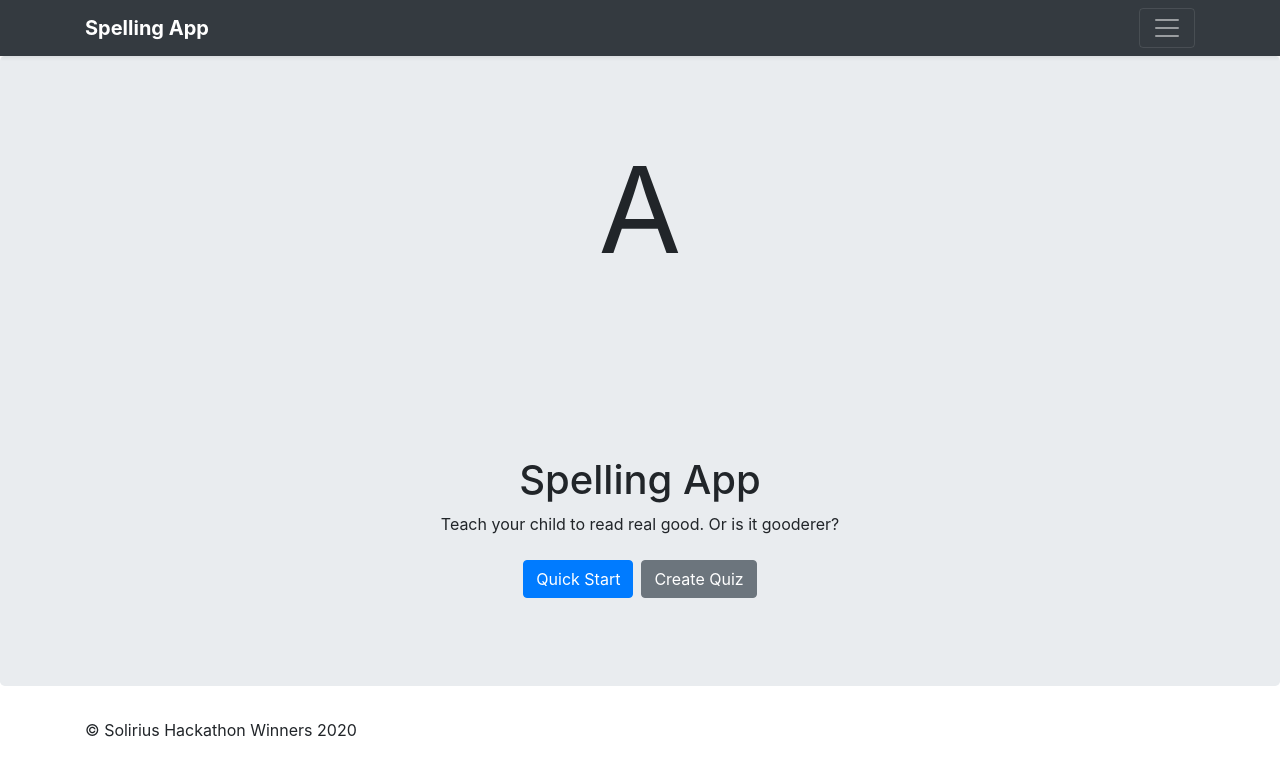
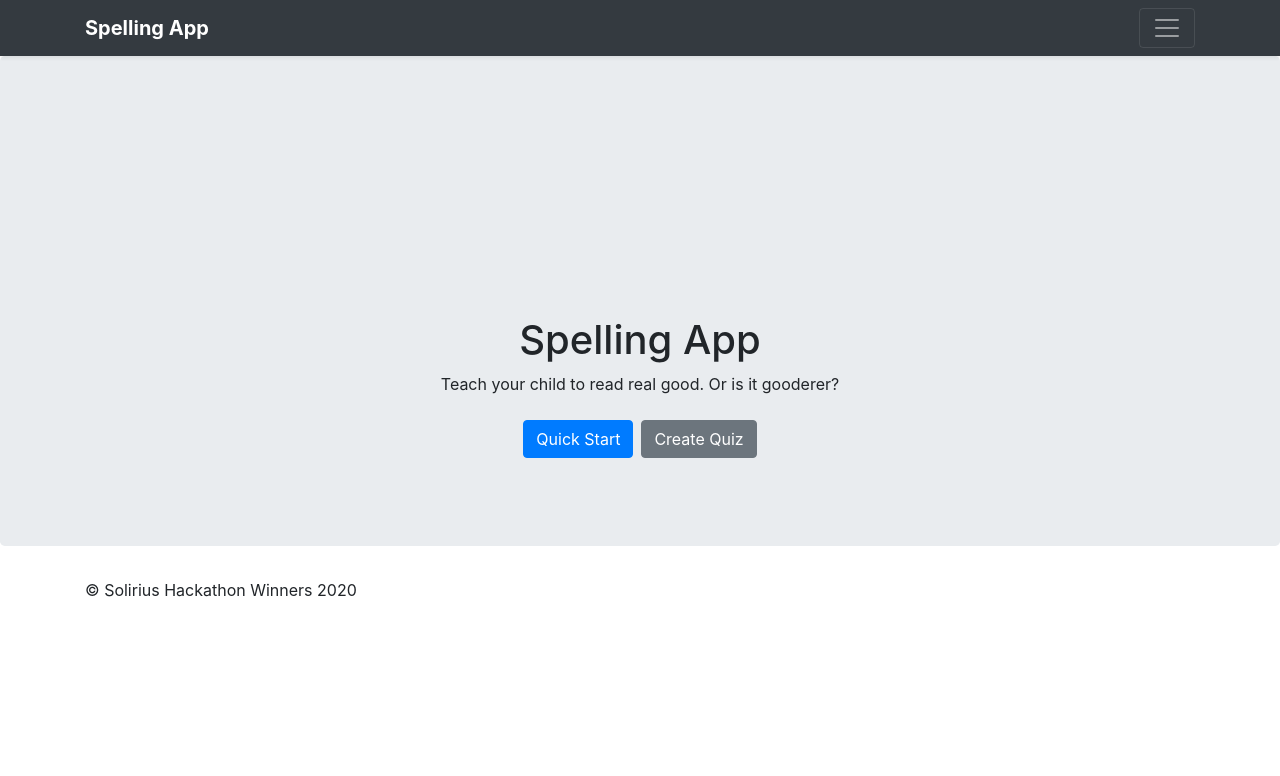
Before and after one commit to Fred83200/Solirius-Hackathon-SpellingApp, a React (Create React App) app: page / in a window 1280 px wide. Shown: the top 776 px of the page. Built offline with nearby package versions, Linux system fonts and the light colour scheme.

Commit message:
fix path, fix animation

```diff
--- a/src/App/App.tsx
+++ b/src/App/App.tsx
@@ -1,17 +1,17 @@
 import React from 'react';
-import { HashRouter, Switch, Route } from "react-router-dom";
+import { BrowserRouter, Link, Route, Switch } from "react-router-dom";
 import { HomePage } from './HomePage/HomePage';
 import { QuizPage } from './QuizPage/QuizPage';
 
 export function App() {
   return (
-    <HashRouter>
+    <BrowserRouter basename={process.env.PUBLIC_URL}>
       <header>
         <div className="navbar navbar-dark bg-dark shadow-sm">
           <div className="container d-flex justify-content-between">
-            <a href="/" className="navbar-brand d-flex align-items-center">
+            <Link to="/" className="navbar-brand d-flex align-items-center">
               <strong>Spelling App</strong>
-            </a>
+            </Link>
             <button className="navbar-toggler" type="button" data-toggle="collapse" data-target="#navbarHeader"
                     aria-controls="navbarHeader" aria-expanded="false" aria-label="Toggle navigation">
               <span className="navbar-toggler-icon"></span>
@@ -37,6 +37,6 @@
           &copy; Solirius Hackathon Winners 2020
         </div>
       </footer>
-    </HashRouter>
+    </BrowserRouter>
   );
 }
--- a/src/App/HomePage/HomePage.css
+++ b/src/App/HomePage/HomePage.css
@@ -1,21 +1,20 @@
 
 .logo {
-    height: 40vmin;
     pointer-events: none;
     font-size: 120px;
 }
 
 @media (prefers-reduced-motion: no-preference) {
-    .App-logo {
+    .logo {
         animation: App-logo-spin infinite 20s linear;
     }
 }
 
 @keyframes App-logo-spin {
     from {
-        transform: rotate(0deg);
+        transform: rotateY(0deg);
     }
     to {
-        transform: rotate(360deg);
+        transform: rotateY(360deg);
     }
 }
--- a/src/App/HomePage/HomePage.tsx
+++ b/src/App/HomePage/HomePage.tsx
@@ -6,7 +6,7 @@
   return (
     <section className="jumbotron text-center">
       <div className="container">
-        <p className="logo">A</p>
+        <p className="logo">abc</p>
         <h1>Spelling App</h1>
         <p>Teach your child to read real good. Or is it gooderer?</p>
         <p>
--- a/src/App/QuizPage/Question/Question.css
+++ b/src/App/QuizPage/Question/Question.css
@@ -3,3 +3,7 @@
   font-size: 32px;
   margin-right: 10px;
 }
+
+.sound-playing {
+  width: 50px;
+}
--- a/src/App/QuizPage/Question/Question.tsx
+++ b/src/App/QuizPage/Question/Question.tsx
@@ -4,6 +4,8 @@
 
 export function Question(props: QuestionProps) {
   const [value, setValue] = useState("");
+  const [soundPlaying, setSoundPlaying] = useState(false);
+  const buttonChar = soundPlaying ? "■" : "▶";
   const markIcon = typeof props.result === "undefined"
     ? ""
     : props.result === -1
@@ -18,14 +20,23 @@
   }
 
   const onClickPlay = () => {
-    // play props.word + ". " props.sentence
+    setSoundPlaying(!soundPlaying);
+
+    // sound is playing, ignore the !
+    if (!soundPlaying) {
+      setTimeout(() => setSoundPlaying(false), 500);
+      // play props.word + ". " props.sentence
+    }
+    else {
+      // stop playback
+    }
   };
 
   return (
     <div className="input-group input-group-lg my-3">
       <span className="number-text text-muted">{ props.number + 1 })</span>
       <div className="input-group-prepend">
-        <span className="input-group-text btn" onClick={onClickPlay}>&#9654;</span>
+        <span className="input-group-text btn sound-playing" onClick={onClickPlay}>{buttonChar}</span>
       </div>
       <input type="text" className="form-control" placeholder={placeholder} value={value} onChange={onChange}/>
       <span>{ markIcon }</span>
```
